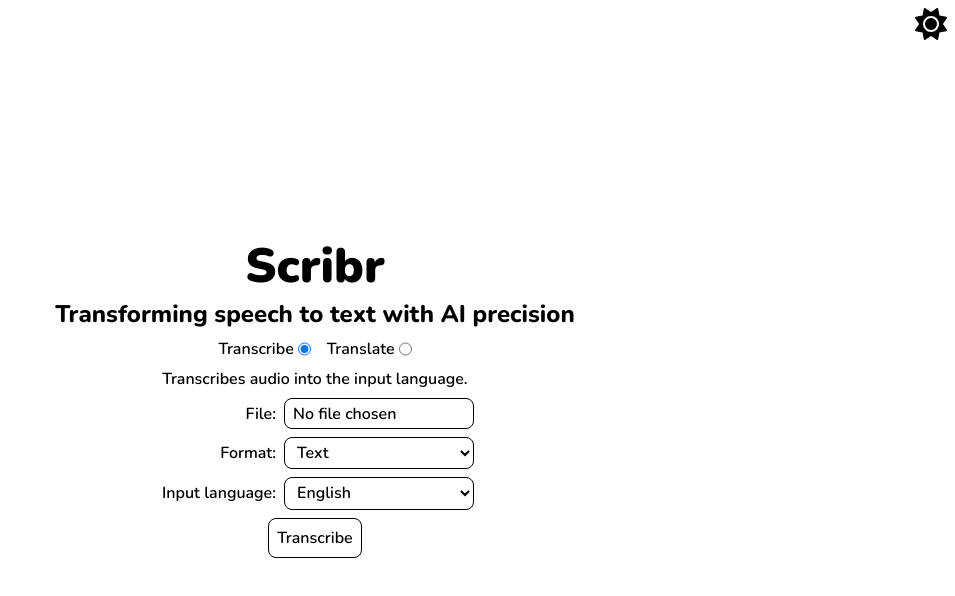
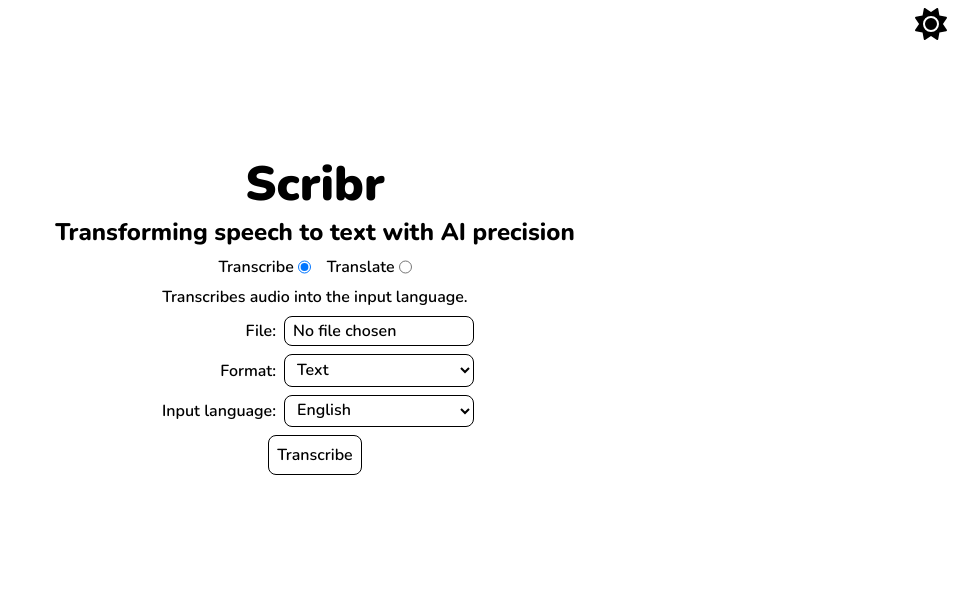
Before and after one commit to john-masters/react-whisper, a React (Vite) app: page / in a window 1280 px wide. Shown: the top 596 px of the page, without its empty margins (325-1280 px from the left). Built offline with nearby package versions, Linux system fonts and the light colour scheme.

Commit message:
Style updates

```diff
--- a/src/App.styles.ts
+++ b/src/App.styles.ts
@@ -1,19 +1,21 @@
 import styled from 'styled-components'
 
 interface Props {
+  width: number;
   isDarkMode: boolean;
 }
 
-export const AppStyles = styled.div`
+export const AppStyles = styled.div<Props>`
   height: 100vh;
-  width: 100%;
+  /* width: 100%; */
   display: flex;
   flex-direction: column;
   align-items: center;
-  justify-content: center;
   gap: 0.5rem;
   font-size: medium;
-  padding: 0 2rem;
+  padding: ${({ width }) =>
+    `${width > 1000 ?  width / 8 : width / 2}px`} 1rem 0;
+
 
   ${({ isDarkMode }: Props) => isDarkMode ? `
     background-color: #000;
--- a/src/App.tsx
+++ b/src/App.tsx
@@ -7,12 +7,14 @@ import SubmitButton from "./containers/Transcription/SubmitButton";
 
 import { AppStyles } from "./App.styles";
 import { useAppContext } from "./AppContext";
+import { useWindowWidth } from "./hooks/useWindowWidth";
 
 export default function App() {
   const { transcript, file, succeeded, isDarkMode } = useAppContext();
+  const width = useWindowWidth();
 
   return (
-    <AppStyles isDarkMode={isDarkMode}>
+    <AppStyles isDarkMode={isDarkMode} width={width}>
       <LightDarkMode />
       <Header />
       {!transcript ? <TranscribeForm /> : <TranscriptField />}
--- a/src/containers/Transcription/ModeDescription/index.tsx
+++ b/src/containers/Transcription/ModeDescription/index.tsx
@@ -12,7 +12,7 @@ export default function ModeDescription() {
     <ModeDescriptionStyles>
       {mode === "transcribe"
         ? "Transcribes audio into the input language."
-        : "Translates audio into into English."}
+        : "Translates audio into English."}
     </ModeDescriptionStyles>
   );
 }
--- a/src/containers/Transcription/TranscriptField/TranscriptField.styles.ts
+++ b/src/containers/Transcription/TranscriptField/TranscriptField.styles.ts
@@ -25,7 +25,8 @@ export const TranscriptFieldStyles = styled.div`
     padding: 0.5rem;
     border-radius: 8px;
     white-space: pre-wrap;
-    max-height: 50vh;
+    max-height: ${({ width }) =>
+      `${width > 1000 ?  width / 4 : width / 2}px`};
     overflow-y: scroll;
     width: 100%;
   }
```
